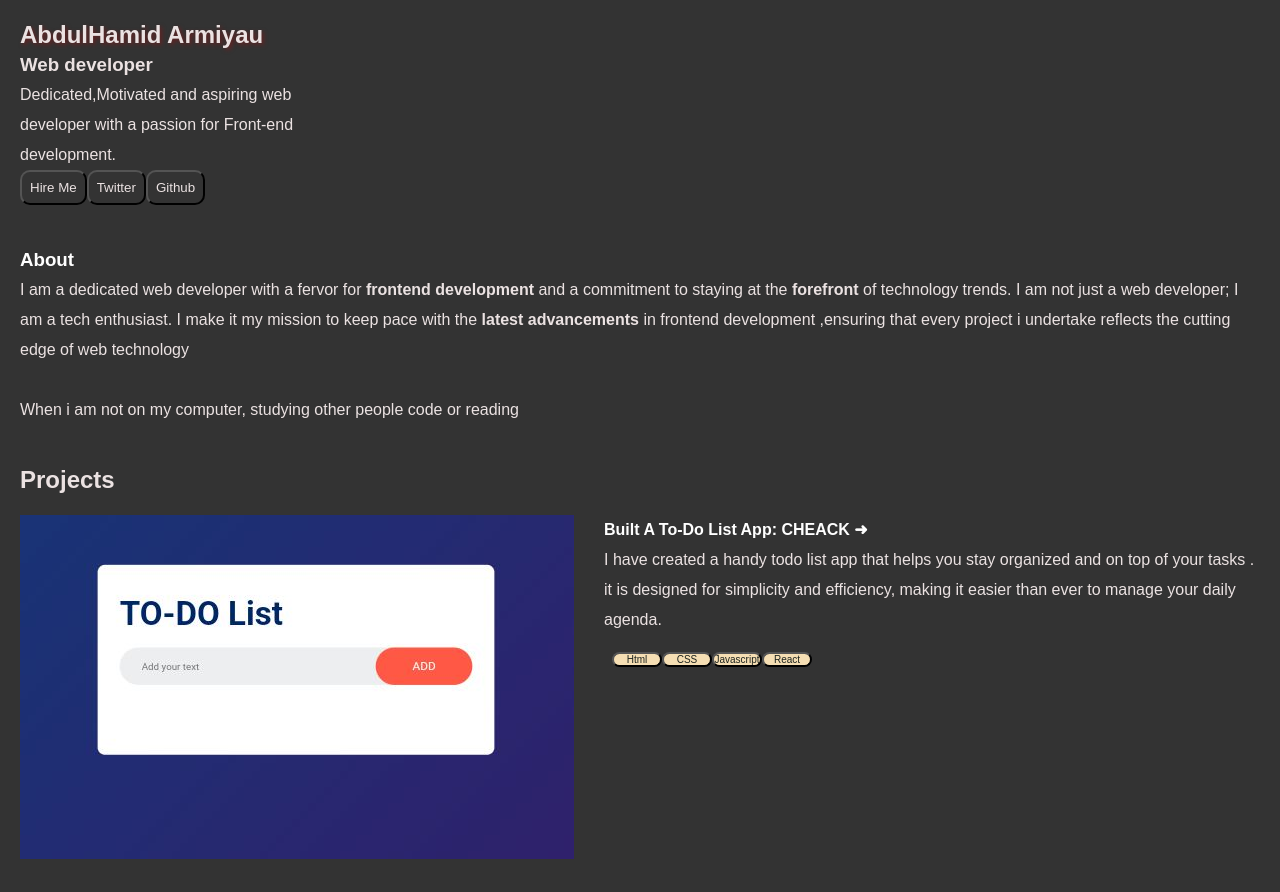
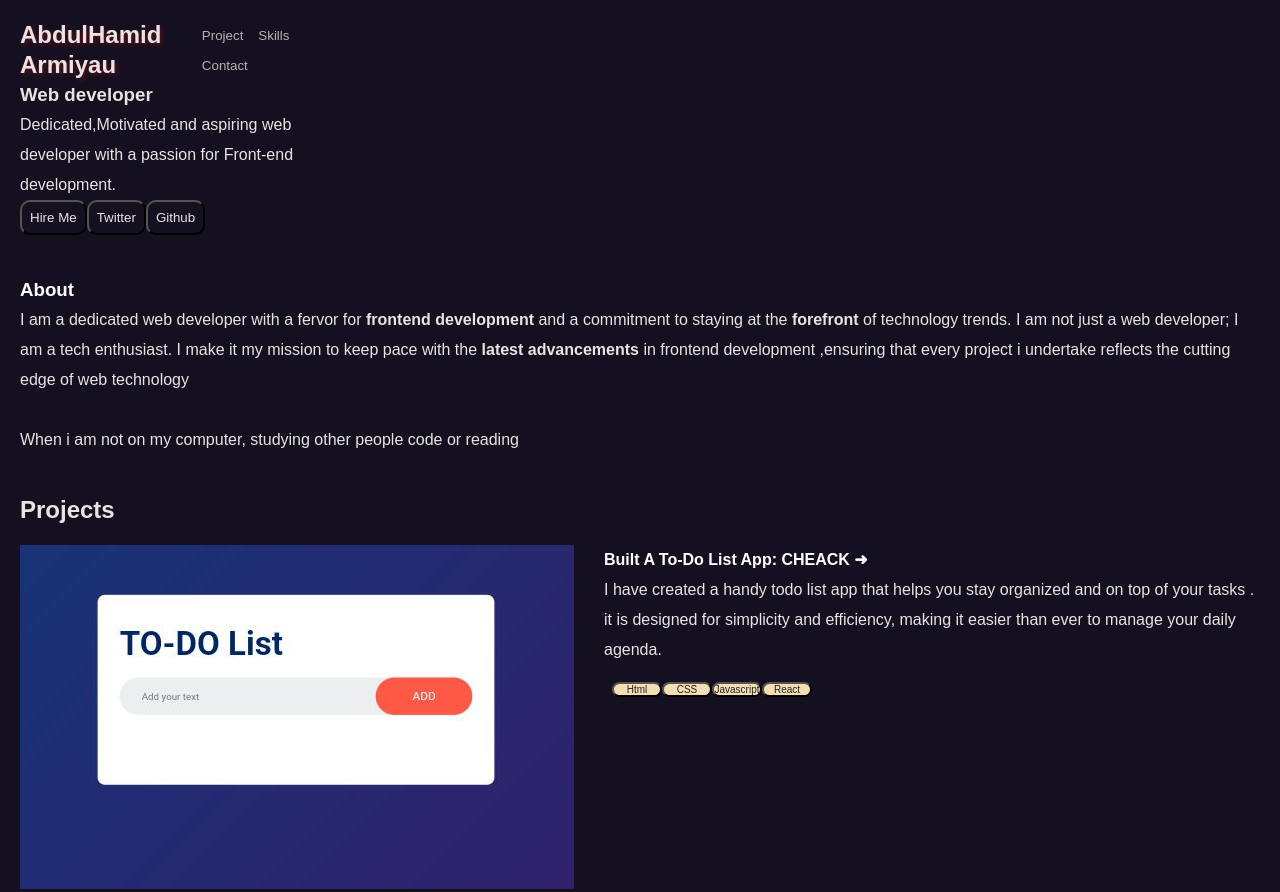
Before and after one commit to armiyau1/My-personal-portfolio, a React app: page / in a window 1280 px wide. Shown: the top 892 px of the page. Built offline with nearby package versions, Linux system fonts and the light colour scheme.

Commit message:
first port

```diff
--- a/public/index.css
+++ b/public/index.css
@@ -5,7 +5,8 @@ margin: 0;
 
 }
 body{
-    background-color: #333;
+      background-color: #151020;
+
 
 }
 .Head{
@@ -16,7 +17,6 @@ body{
     line-height: 30px;
     max-width: 300px;
     color: #ebe2e2;
-    animation: fade 5s ease-in-out;
 
 }
 .logo{
@@ -104,7 +104,6 @@ background-color: #222121;
  }
  .skills{
     padding: 20px;
-    max-width: 400px;
 display: block;
     justify-content: center;
 
@@ -181,9 +180,41 @@ footer{
 footer strong{
     color: #fff;
 }
+.headers{
+    display: flex;
+}
+.button4  {
+float: right;
+margin-left: auto;
+}
+.btn4{
+margin-right: 10px;
+padding: 2.5px;
+color: white;
+    background-color: #151020;
+border: none;
+border-radius: 5px;
+
+}
+
+.btn4 a{
+    text-decoration: none;
+    color: #b9b0b0;
+   }
+
 
 
    @media  (max-width:500px) {
+
+    .headers{
+        display: block;
+    }
+    .button4{
+        float: left;
+
+        margin-right: auto;
+
+    }
 
     .todo{
         display: block;
--- a/src/Content.js
+++ b/src/Content.js
@@ -6,7 +6,7 @@ function Content(props) {
   return (
     <div>
 
-<section className='project-sec' >
+<section  id='project' className='project-sec' >
 <h1>{props.Head}</h1>
 <div className='todo' >
     <img className='image' src={props.image}width="50%" height="50%" ></img>
@@ -26,7 +26,7 @@ function Content(props) {
 </section>
 <h3 className='github' >  {props.github} </h3>
 <section className='skills' >
-<p className='skill' >{props.SKILLS}</p>
+<p id='skills' className='skill' >{props.SKILLS}</p>
 
 
 </section>
--- a/src/INFO.js
+++ b/src/INFO.js
@@ -29,7 +29,7 @@ text:""
         })
     }
   return (
-    <div className='contact' >
+    <div id='contact'  className='contact' >
         <div className='c-header' >
 <h1>Contact me</h1>
 <u><h4>Get in touch</h4></u>
--- a/src/Navbar.js
+++ b/src/Navbar.js
@@ -10,17 +10,26 @@ function Navbar() {
   const twitter=`${twitter1}`
   const Github1="https://github.com/armiyau1"
   const Github=`${Github1}`
+
   return (
-    <div>
-      <header className='Head' >
+    <div>  <header className='Head' >
+        <div className='headers' >
         <h1 className='logo' >AbdulHamid Armiyau</h1>
+        <div className='button4' >
+        <button className='btn4' ><a href='#project'>Project</a> </button>
+        <button className='btn4' ><a href="#skills">Skills</a>  </button>
+        <button className='btn4' > <a href='#contact'>Contact</a> </button>
+        </div>
+        <br></br>
+        </div>
+
         <h3>Web developer</h3>
 <p>Dedicated,Motivated and aspiring web developer with a passion for Front-end development. </p>
  <button className='button' ><a href={mailtoLink}>Hire Me</a></button>
      <button className='button'><a href={twitter}>Twitter</a></button>
      <button className='button'><a href={Github}>Github</a></button>
 </header>
-<section className='About-sec' >
+<section id="about" className='About-sec' >
 <h3 className='About' > About </h3>
     <p>I am a dedicated web developer with a fervor for <strong>frontend development </strong> and a
         commitment to staying at the <strong>forefront</strong> of technology trends. I am not just a web developer; I am a tech enthusiast.
```
Lines whose indentation alone changed are shown as unchanged.
